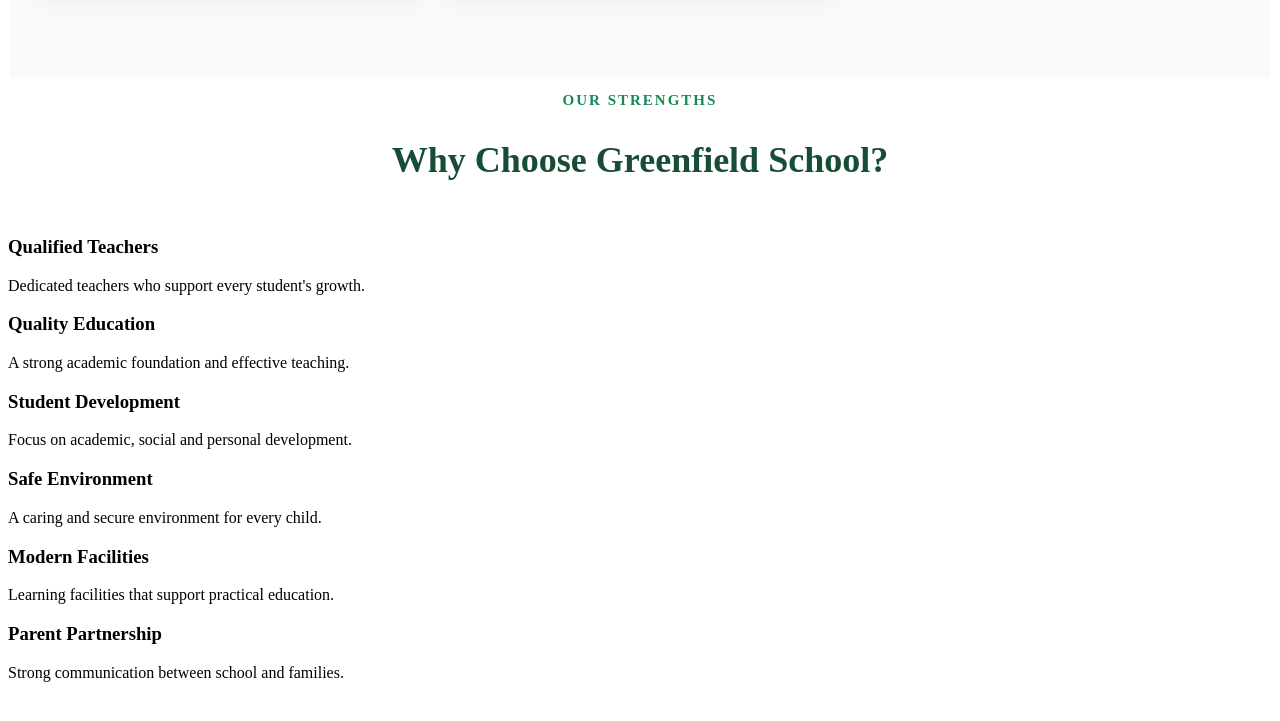
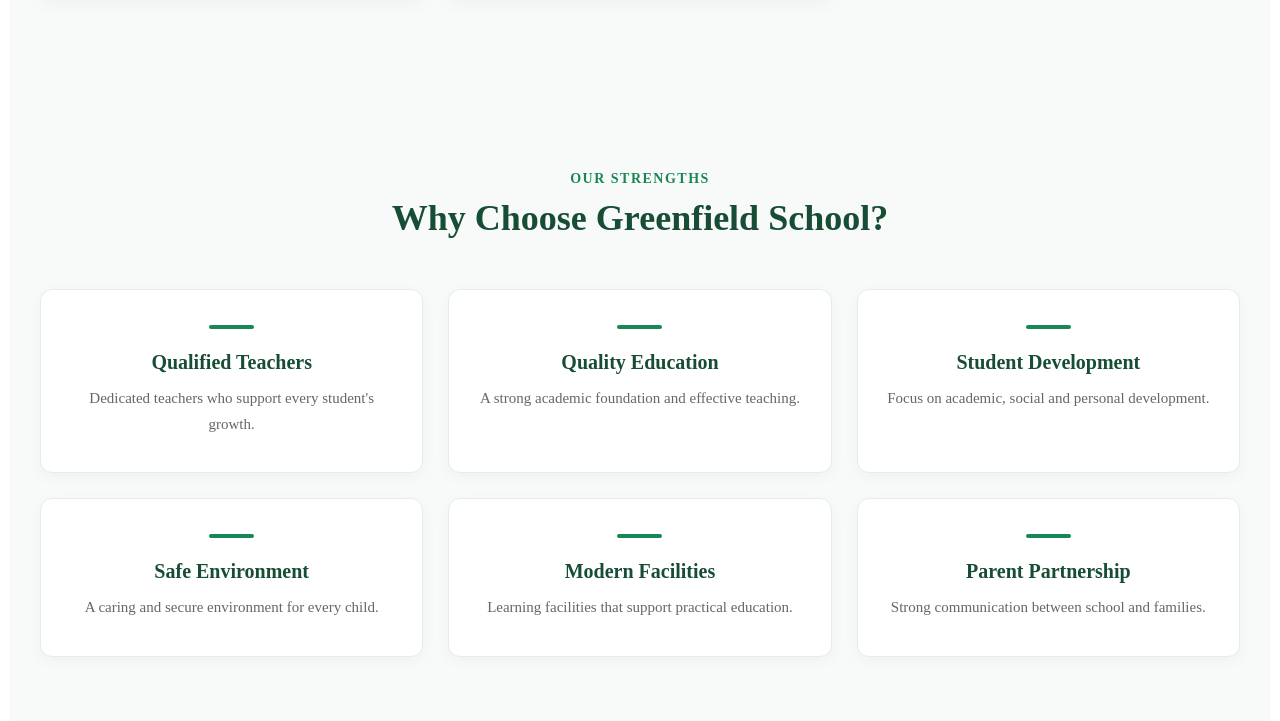
Before and after one commit to Jtithy/Greenfield_Landing_page, a plain HTML site: page index.html in a window 1280 px wide. Shown: the part 3598-4319 px from the top of the page. Before the commit the page ends 4296 px from the top, so only its background shows below. Drawn offline with Linux system fonts and the light colour scheme.

Commit message:
Why Choose Style

```diff
--- a/assets/css/style.css
+++ b/assets/css/style.css
@@ -790,3 +790,111 @@ nav {
     }
 
 }
+
+/* WHY CHOOSE OUR SCHOOL */
+
+#why-choose-us {
+    max-width: 1200px;
+    margin: 0 auto;
+    padding: 80px 30px;
+    background-color: #f8faf9;
+}
+
+#why-choose-us .section-heading {
+    text-align: center;
+    margin-bottom: 50px;
+}
+
+#why-choose-us .section-heading p {
+    color: #198754;
+    font-size: 14px;
+    font-weight: 600;
+    text-transform: uppercase;
+    letter-spacing: 1.5px;
+    margin-bottom: 10px;
+}
+
+#why-choose-us .section-heading h2 {
+    color: #174d35;
+    font-size: 36px;
+    margin: 0;
+}
+
+.reasons-container {
+    display: grid;
+    grid-template-columns: repeat(3, 1fr);
+    gap: 25px;
+}
+
+.reasons-container article {
+    background-color: #ffffff;
+    padding: 35px 25px;
+    border-radius: 12px;
+    border: 1px solid #e2eee7;
+    box-shadow: 0 4px 15px rgba(0, 0, 0, 0.04);
+    text-align: center;
+    transition: all 0.3s ease;
+    position: relative;
+    overflow: hidden;
+}
+
+.reasons-container article::before {
+    content: "";
+    display: block;
+    width: 45px;
+    height: 4px;
+    background-color: #198754;
+    border-radius: 5px;
+    margin: 0 auto 22px;
+    transition: width 0.3s ease;
+}
+
+.reasons-container article:hover {
+    transform: translateY(-7px);
+    border-color: #198754;
+    box-shadow: 0 10px 25px rgba(25, 135, 84, 0.12);
+}
+
+.reasons-container article:hover::before {
+    width: 70px;
+}
+
+.reasons-container article h3 {
+    color: #174d35;
+    font-size: 20px;
+    margin-bottom: 12px;
+}
+
+.reasons-container article p {
+    color: #666666;
+    font-size: 15px;
+    line-height: 1.7;
+    margin: 0;
+}
+
+/* RESPONSIVE DESIGN */
+
+@media (max-width: 992px) {
+    .reasons-container {
+        grid-template-columns: repeat(2, 1fr);
+    }
+}
+
+@media (max-width: 576px) {
+    #why-choose-us {
+        padding: 60px 20px;
+    }
+
+    #why-choose-us .section-heading h2 {
+        font-size: 28px;
+    }
+
+    .reasons-container {
+        grid-template-columns: 1fr;
+        gap: 20px;
+    }
+
+    .reasons-container article {
+        padding: 30px 20px;
+    }
+}
```
